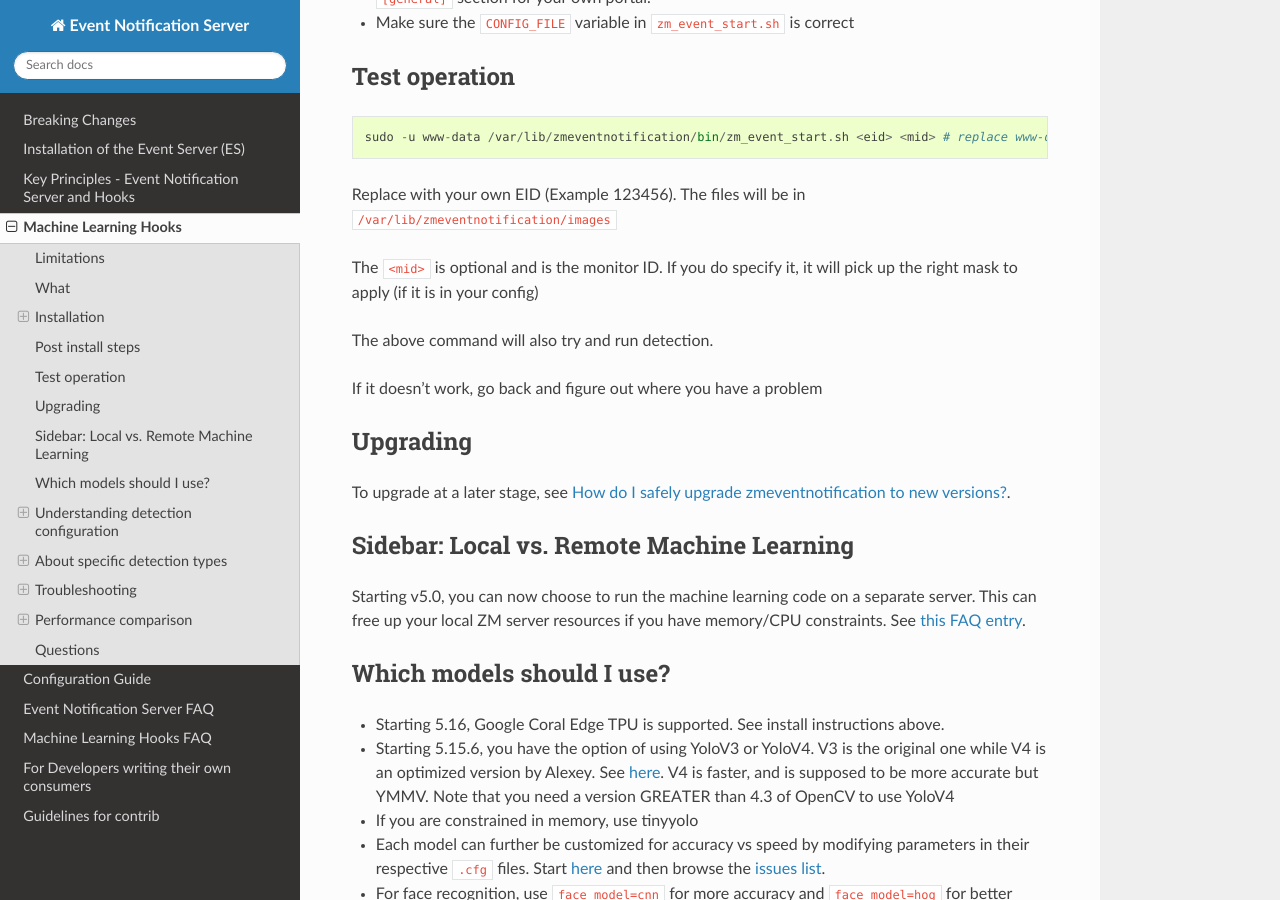
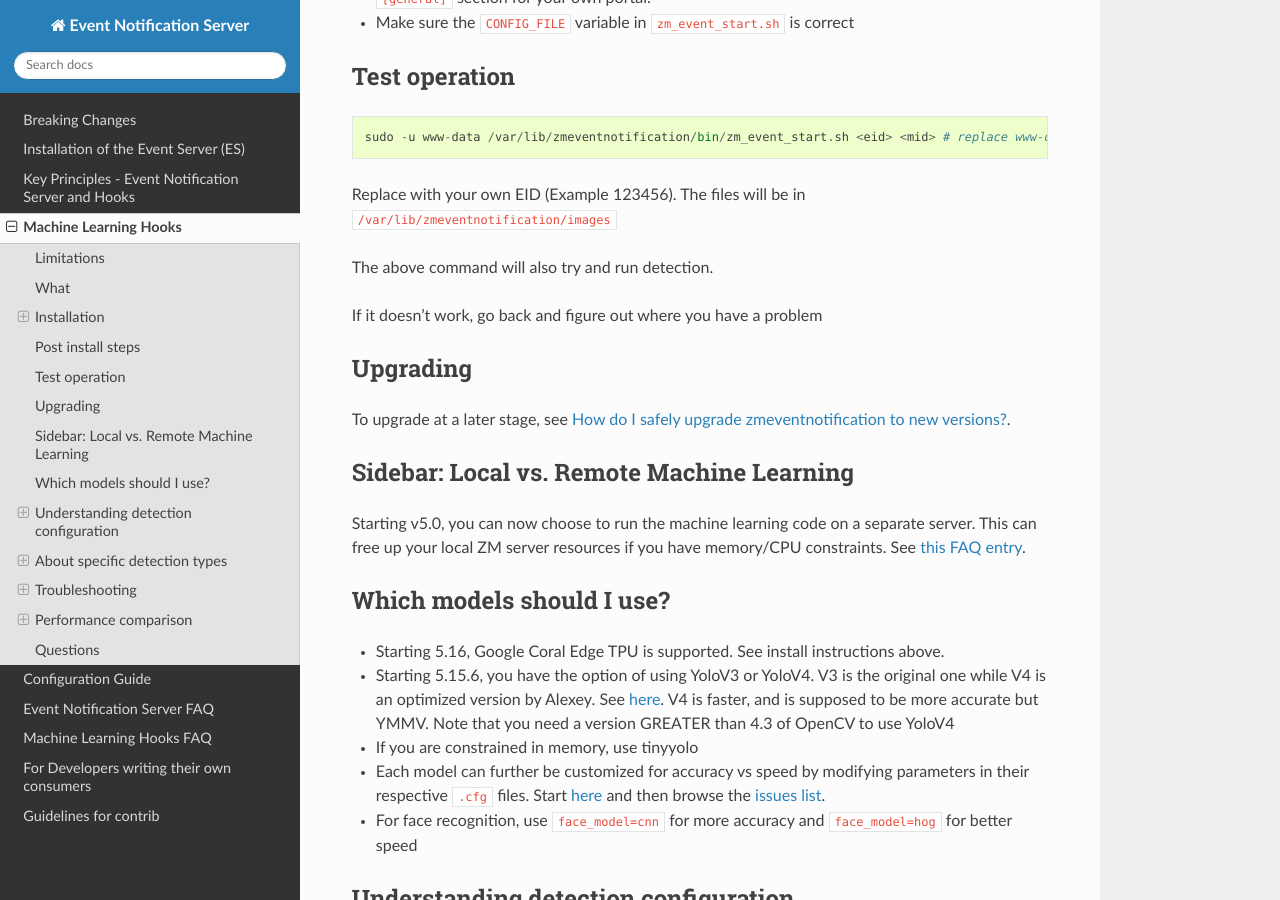
Before and after one commit to ZoneMinder/zmeventnotification, a Sphinx documentation site: the page built from docs/guides/hooks.rst, in a window 1280 px wide and 900 px high, scrolled down 4256 px. Built offline with Sphinx 7.4.7 and the Read the Docs theme 2.0.0, drawn with Linux system fonts in a browser that asks for light colours.

Commit message:
mid is not optional

```diff
--- a/docs/guides/hooks.rst
+++ b/docs/guides/hooks.rst
@@ -212,9 +212,6 @@ Test operation
 
 Replace with your own EID (Example 123456). The files will be in
 ``/var/lib/zmeventnotification/images``
-
-The ``<mid>`` is optional and is the monitor ID. If you do specify it,
-it will pick up the right mask to apply (if it is in your config)
 
 The above command will also try and run detection.
 
```
